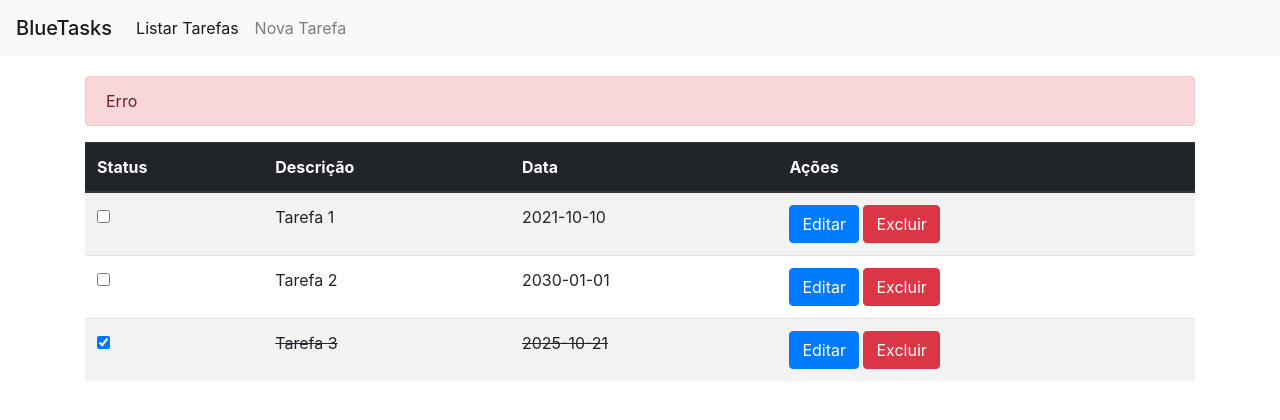
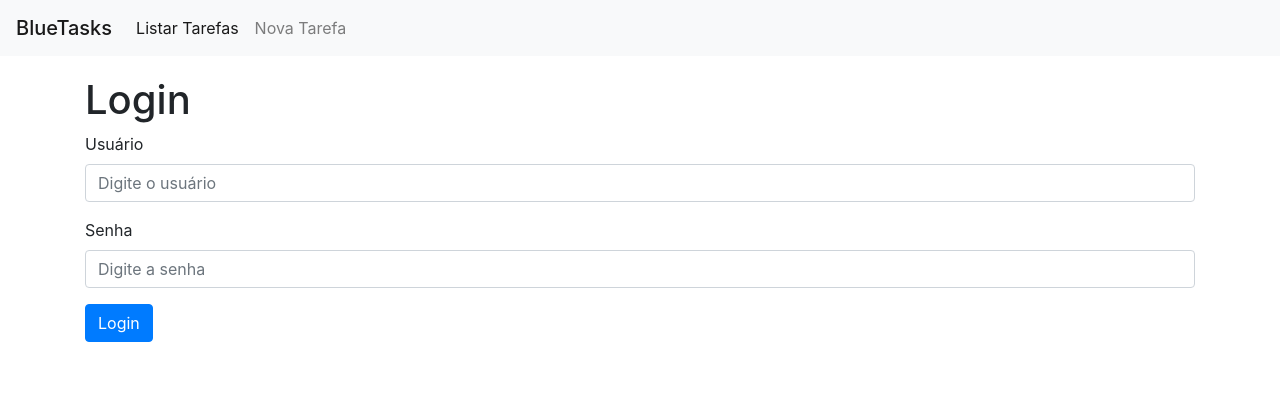
Before and after one commit to augustobellinaso/bluetasks, a React (Create React App) app in the folder bluetasks-frontend/: page /login in a window 1280 px wide. Shown: the top 420 px of the page. Built offline with nearby package versions, Linux system fonts and the light colour scheme.

Commit message:
Criando o formulário de login

```diff
--- a/bluetasks-frontend/src/App.js
+++ b/bluetasks-frontend/src/App.js
@@ -1,5 +1,6 @@
 import React, { Component } from "react";
 import { BrowserRouter, Route, Switch } from "react-router-dom";
+import Login from "./components/Login";
 import NavBar from "./components/NavBar";
 import TaskForm from "./components/TaskForm";
 import TaskListTable from "./components/TaskListTable";
@@ -16,6 +17,7 @@
           <NavBar />
           <div className="container" style={{ marginTop: 20 }}>
             <Switch>
+              <Route exact path="/login" component={Login} />
               <Route exact path="/form" component={TaskForm} />
               <Route exact path="/form/:id" component={TaskForm} />
               <Route path="/" component={TaskListTable} />
--- /dev/null
+++ b/bluetasks-frontend/src/api/AuthService.js
@@ -0,0 +1,7 @@
+class AuthService {
+  login(username, password) {
+    console.log(`Login: ${username}; Senha: ${password}`);
+  }
+}
+
+export default new AuthService();
--- /dev/null
+++ b/bluetasks-frontend/src/components/Login.js
@@ -0,0 +1,73 @@
+import React, { Component } from "react";
+import AuthService from "../api/AuthService";
+import Alert from "./Alert";
+
+class Login extends Component {
+  constructor(props) {
+    super(props);
+
+    this.state = {
+      username: "",
+      password: "",
+      alert: null,
+      processing: false,
+    };
+
+    this.handleSubmit = this.handleSubmit.bind(this);
+    this.handleInputChanged = this.handleInputChanged.bind(this);
+  }
+
+  handleSubmit(event) {
+    event.preventDefault();
+    AuthService.login(this.state.username, this.state.password);
+    this.setState({ alert: "Tentativa de login " });
+  }
+
+  handleInputChanged(event) {
+    const field = event.target.name;
+    const value = event.target.value;
+    this.setState({ [field]: value });
+  }
+
+  render() {
+    return (
+      <div>
+        <h1>Login</h1>
+        {this.state.alert !== null ? <Alert message={this.state.alert} /> : ""}
+        <form onSubmit={this.handleSubmit}>
+          <div className="form-group">
+            <label htmlFor="username">Usuário</label>
+            <input
+              type="text"
+              className="form-control"
+              onChange={this.handleInputChanged}
+              value={this.state.username}
+              name="username"
+              placeholder="Digite o usuário"
+            />
+          </div>
+          <div className="form-group">
+            <label htmlFor="password">Senha</label>
+            <input
+              type="password"
+              className="form-control"
+              onChange={this.handleInputChanged}
+              value={this.state.password}
+              name="password"
+              placeholder="Digite a senha"
+            />
+          </div>
+          <button
+            type="submit"
+            className="btn btn-primary"
+            disabled={this.state.processing}
+          >
+            Login
+          </button>
+        </form>
+      </div>
+    );
+  }
+}
+
+export default Login;
```
